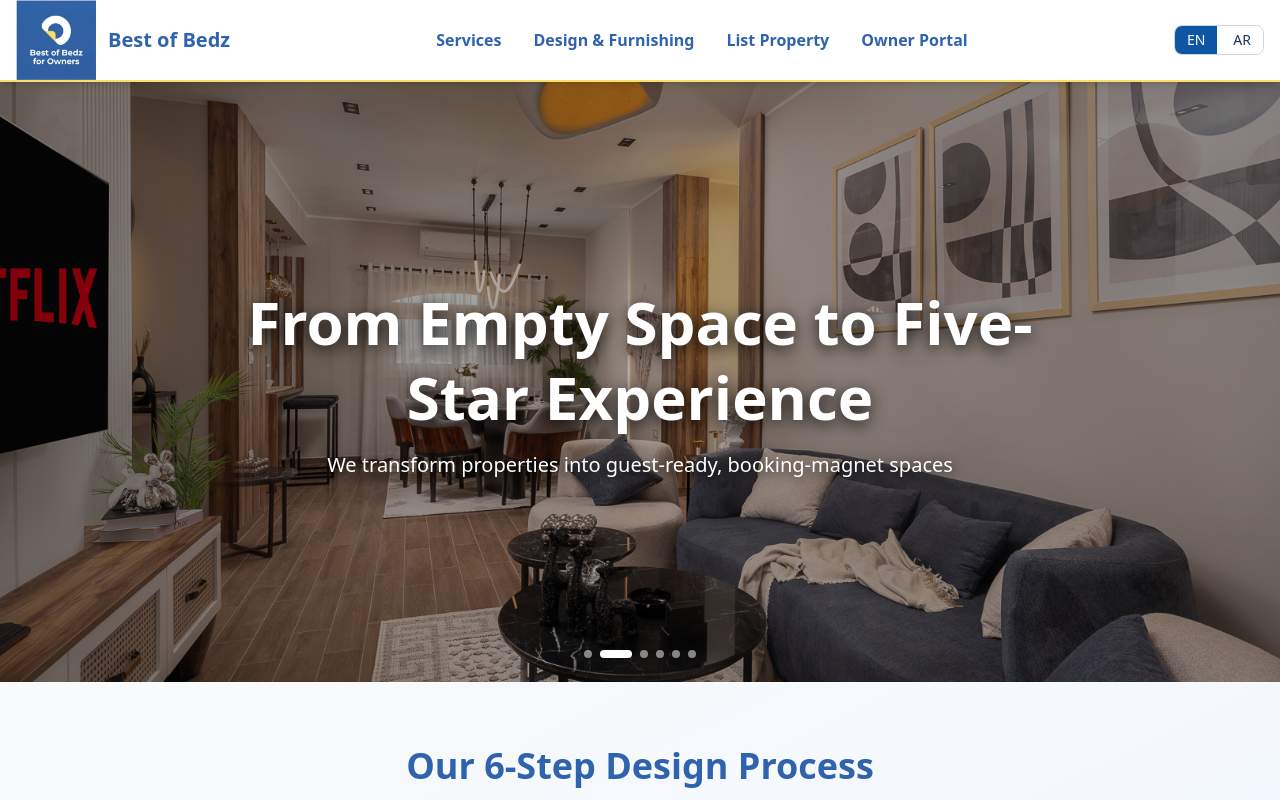
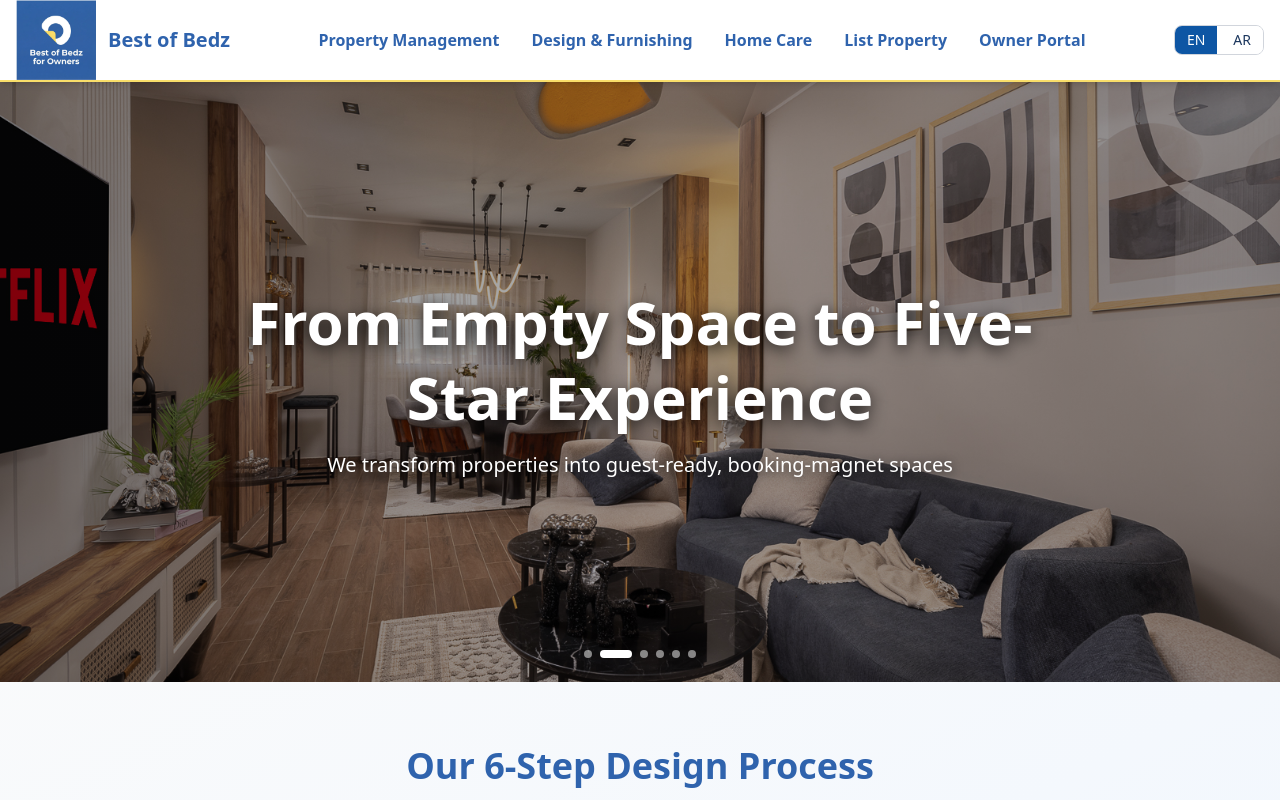
Before and after one commit to HASSANBOB533/property-mgtg-new, a Next.js app: page /en/design in a window 1280 px wide. Shown: the top 800 px of the page. Built offline with nearby package versions, Linux system fonts and the light colour scheme.

Commit message:
Update navigation: change Services to Property Management, add Home Care link to bobhomecare.com

```diff
--- a/components/Header.tsx
+++ b/components/Header.tsx
@@ -14,6 +14,7 @@ export default function Header() {
   const navItems = [
     {label: t('services'), href: `/${locale}#services`},
     {label: t('design'), href: `/${locale}/design`},
+    {label: t('homeCare'), href: 'https://bobhomecare.com', external: true},
     {label: t('listProperty'), href: `/${locale}/list-property`},
     {label: t('ownerPortal'), href: 'https://bestofbedz.guestyowners.com/login', external: true},
   ];
--- a/lib/translations/en.json
+++ b/lib/translations/en.json
@@ -1,7 +1,8 @@
 {
   "nav": {
-    "services": "Services",
+    "services": "Property Management",
     "design": "Design & Furnishing",
+    "homeCare": "Home Care",
     "pricing": "Pricing",
     "listProperty": "List Property",
     "ownerPortal": "Owner Portal",
```
